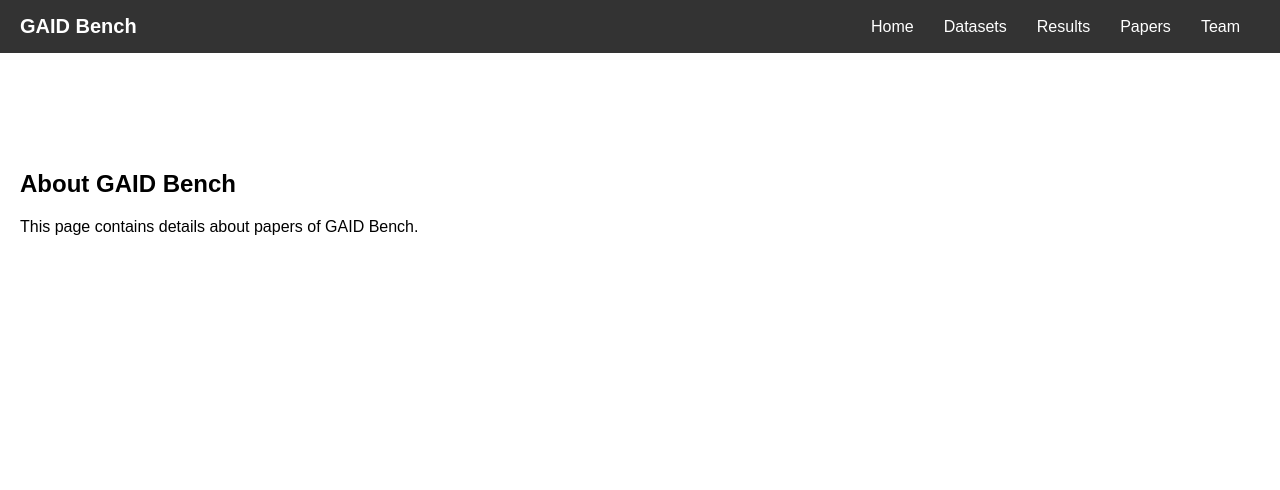
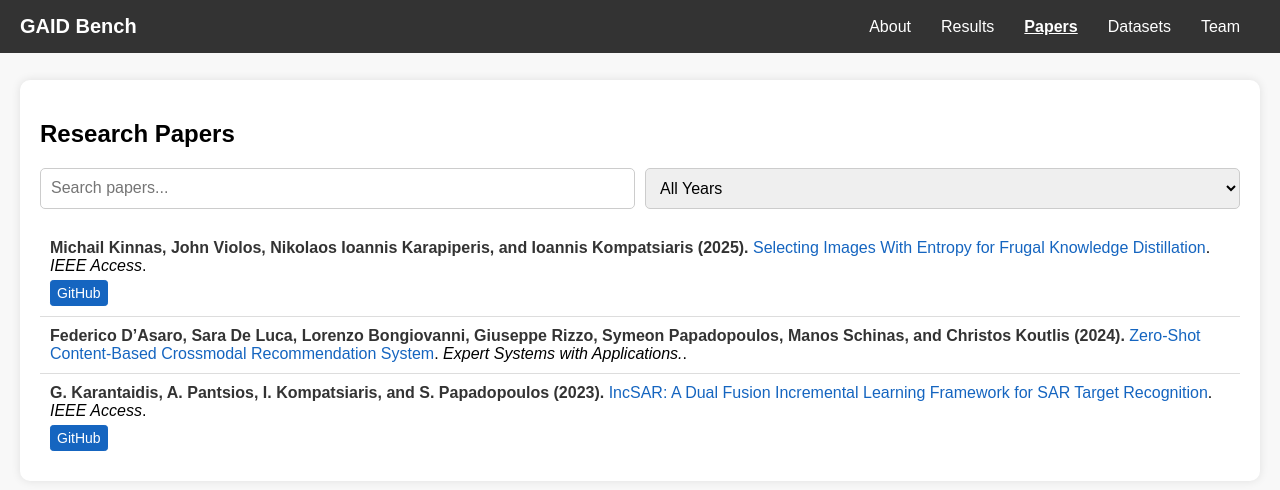
Before and after one commit to gaid-bench/gaid-bench.github.io, a plain HTML site: page papers.html in a window 1280 px wide. Drawn offline with Linux system fonts and the light colour scheme.

Commit message:
Papers section

```diff
--- /dev/null
+++ b/css/papers.css
@@ -0,0 +1,72 @@
+/* General Styles */
+body {
+    font-family: Arial, sans-serif;
+    margin: 20px;
+    padding: 0;
+    background-color: #f8f8f8;
+}
+
+/* Active menu highlight */
+.nav-links .active {
+    font-weight: bold;
+    text-decoration: underline;
+}
+
+/* Papers Section */
+.papers-section {
+    max-width: 1280px;
+    background: white;
+    padding: 20px;
+    border-radius: 10px;
+    box-shadow: 0 0 10px rgba(0, 0, 0, 0.1);
+    margin: 80px auto auto;
+}
+
+/* Filters */
+.filters {
+    display: flex;
+    gap: 10px;
+    margin-bottom: 20px;
+}
+
+#searchInput, #yearFilter {
+    flex: 1;
+    padding: 10px;
+    border: 1px solid #ccc;
+    border-radius: 5px;
+    font-size: 16px;
+}
+
+/* Paper List */
+.paper-item {
+    padding: 10px;
+    border-bottom: 1px solid #ddd;
+}
+
+.paper-item:last-child {
+    border-bottom: none;
+}
+
+.paper-item span {
+    font-weight: bold;
+    color: #333;
+}
+
+.paper-item a {
+    color: #1565c0;
+    text-decoration: none;
+}
+
+.paper-item a:hover {
+    text-decoration: underline;
+}
+.btn{
+    border: 1px solid #1565c0;
+    display: inline-block;
+    padding: 4px 6px;
+    margin: 5px 0 0 0;
+    font-size: 14px;
+    border-radius: .2rem;
+    color: #fff !important;
+    background-color: #1565c0;
+}
--- /dev/null
+++ b/js/papers.js
@@ -0,0 +1,63 @@
+document.addEventListener("DOMContentLoaded", function () {
+    fetch("jsons/papers.json")
+        .then(response => response.json())
+        .then(data => {
+            const papersContainer = document.getElementById("papers-container");
+            const yearFilter = document.getElementById("yearFilter");
+
+            // Sort papers by year (newest first)
+            data.sort((a, b) => b.year - a.year);
+
+            // Populate year filter dropdown
+            const uniqueYears = [...new Set(data.map(paper => paper.year))].sort((a, b) => b - a);
+            uniqueYears.forEach(year => {
+                const option = document.createElement("option");
+                option.value = year;
+                option.textContent = year;
+                yearFilter.appendChild(option);
+            });
+
+            // Render papers
+            renderPapers(data);
+
+            // Store data for filtering
+            window.allPapers = data;
+        })
+        .catch(error => console.error("Error loading JSON:", error));
+});
+
+// Render papers function
+function renderPapers(papers) {
+    const papersContainer = document.getElementById("papers-container");
+    papersContainer.innerHTML = "";
+
+    papers.forEach(paper => {
+        const paperItem = document.createElement("div");
+        paperItem.className = "paper-item";
+        if (paper.github!=""){
+            paperItem.innerHTML = `<span>${paper.authors} (${paper.year}).</span> <a target="_blank" href="${paper.link}">${paper.title}</a>. <i>${paper.journal}</i>.<br> <a class="btn" href="${paper.github}">GitHub</a>`;
+        }
+        else{
+            paperItem.innerHTML = `<span>${paper.authors} (${paper.year}).</span> <a target="_blank" href="${paper.link}">${paper.title}</a>. <i>${paper.journal}</i>.`;
+        }
+
+        papersContainer.appendChild(paperItem);
+    });
+}
+
+// Search and Filter Function
+function filterPapers() {
+    const searchInput = document.getElementById("searchInput").value.toLowerCase();
+    const selectedYear = document.getElementById("yearFilter").value;
+
+    const filteredPapers = window.allPapers.filter(paper => {
+        const matchesSearch = paper.title.toLowerCase().includes(searchInput) ||
+            paper.authors.toLowerCase().includes(searchInput) ||
+            paper.journal.toLowerCase().includes(searchInput);
+        const matchesYear = selectedYear === "all" || paper.year.toString() === selectedYear;
+
+        return matchesSearch && matchesYear;
+    });
+
+    renderPapers(filteredPapers);
+}
--- /dev/null
+++ b/jsons/papers.json
@@ -0,0 +1,27 @@
+[
+  {
+    "authors": "Michail Kinnas, John Violos, Nikolaos Ioannis Karapiperis, and Ioannis Kompatsiaris",
+    "title": "Selecting Images With Entropy for Frugal Knowledge Distillation",
+    "link": "https://ieeexplore.ieee.org/document/10878975",
+    "journal": "IEEE Access",
+    "year": 2025,
+    "github": "https://github.com/michaelkinnas/Selecting-Images-with-Entropy-for-Frugal-Knowledge-Distillation"
+  },
+  {
+    "authors": "G. Karantaidis, A. Pantsios, I. Kompatsiaris, and S. Papadopoulos",
+    "title": "IncSAR: A Dual Fusion Incremental Learning Framework for SAR Target Recognition",
+    "link": "https://ieeexplore.ieee.org/document/10838563",
+    "journal": "IEEE Access",
+    "year": 2023,
+    "github": "https://github.com/geokarant/IncSAR"
+  },
+  {
+    "authors": "Federico D’Asaro, Sara De Luca, Lorenzo Bongiovanni, Giuseppe Rizzo, Symeon Papadopoulos, Manos Schinas, and Christos Koutlis",
+    "title": "Zero-Shot Content-Based Crossmodal Recommendation System",
+    "link": "https://www.sciencedirect.com/science/article/pii/S0957417424019754",
+    "journal": "Expert Systems with Applications.",
+    "year": 2024,
+    "github": ""
+
+  }
+]
--- a/papers.html
+++ b/papers.html
@@ -5,28 +5,40 @@
     <meta name="viewport" content="width=device-width, initial-scale=1.0">
     <title>Papers - GAID Bench</title>
     <link rel="stylesheet" href="css/main.css">
+    <link rel="stylesheet" href="css/papers.css">
 </head>
 <body>
 
+<!-- Navigation Bar -->
 <nav>
-    <div class="logo">GAID Bench</div>
+    <div class="logo"><a href="/">GAID Bench</a></div>
     <div class="menu-icon" id="menu-icon">
         <img src="images/menu.svg" alt="Menu">
     </div>
     <ul class="nav-links" id="nav-links">
-        <li><a href="index.html">Home</a></li>
+        <li><a href="about.html">About</a></li>
+        <li><a href="results.html">Results</a></li>
+        <li><a href="papers.html" class="active">Papers</a></li>
         <li><a href="datasets.html">Datasets</a></li>
-        <li><a href="results.html">Results</a></li>
-        <li><a href="papers.html">Papers</a></li>
         <li><a href="team.html">Team</a></li>
     </ul>
 </nav>
+<section class="papers-section">
+    <h2>Research Papers</h2>
 
-<section>
-    <h2>About GAID Bench</h2>
-    <p>This page contains details about papers of GAID Bench.</p>
+    <!-- Search and Filter Container -->
+    <div class="filters">
+        <input type="text" id="searchInput" placeholder="Search papers..." onkeyup="filterPapers()">
+        <select id="yearFilter" onchange="filterPapers()">
+            <option value="all">All Years</option>
+        </select>
+    </div>
+
+    <!-- Papers Container -->
+    <div id="papers-container"></div>
 </section>
 
 <script src="js/main.js"></script>
+<script src="js/papers.js"></script>
 </body>
 </html>
```
Also changed, not shown: about.html (+3 -3 lines), datasets.html (+3 -3 lines), index.html (+1 -1 lines), results.html (+4 -4 lines), team.html (+2 -3 lines).
